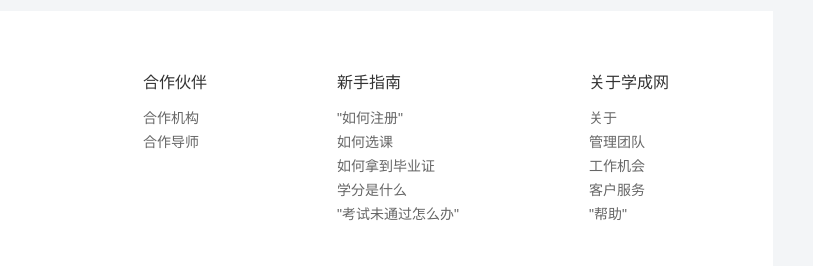
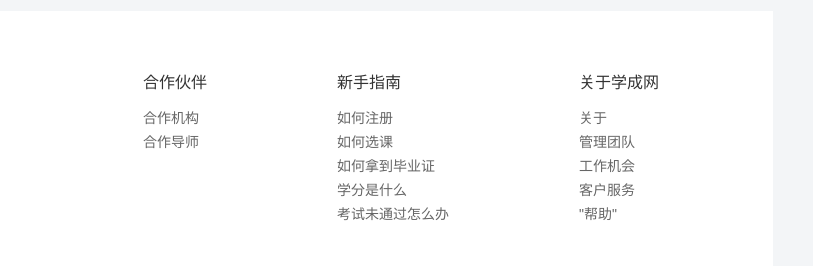
Before and after one commit to 14363574/ten, a plain HTML site: page 在线学成/在线学成.html in a window 1280 px wide. Shown: the part 1751-2017 px from the top of the page, 467-1280 px from the left. Drawn offline with Linux system fonts and the light colour scheme.

Commit message:
Update 在线学成.html

```diff
--- a/在线学成/在线学成.html
+++ b/在线学成/在线学成.html
@@ -308,11 +308,11 @@
           </dl>
           <dl>
             <dt>新手指南</dt>
-            <dd><a href="#"> "如何注册" </a></dd>
+            <dd><a href="#"> 如何注册 </a></dd>
             <dd><a href="#"> 如何选课</a></dd>
             <dd><a href="#"> 如何拿到毕业证</a></dd>
             <dd><a href="#"> 学分是什么 </a></dd>
-            <dd><a href="#"> "考试未通过怎么办" </a></dd>
+            <dd><a href="#"> 考试未通过怎么办 </a></dd>
           </dl>
           <dl>
             <dt>合作伙伴</dt>
```
